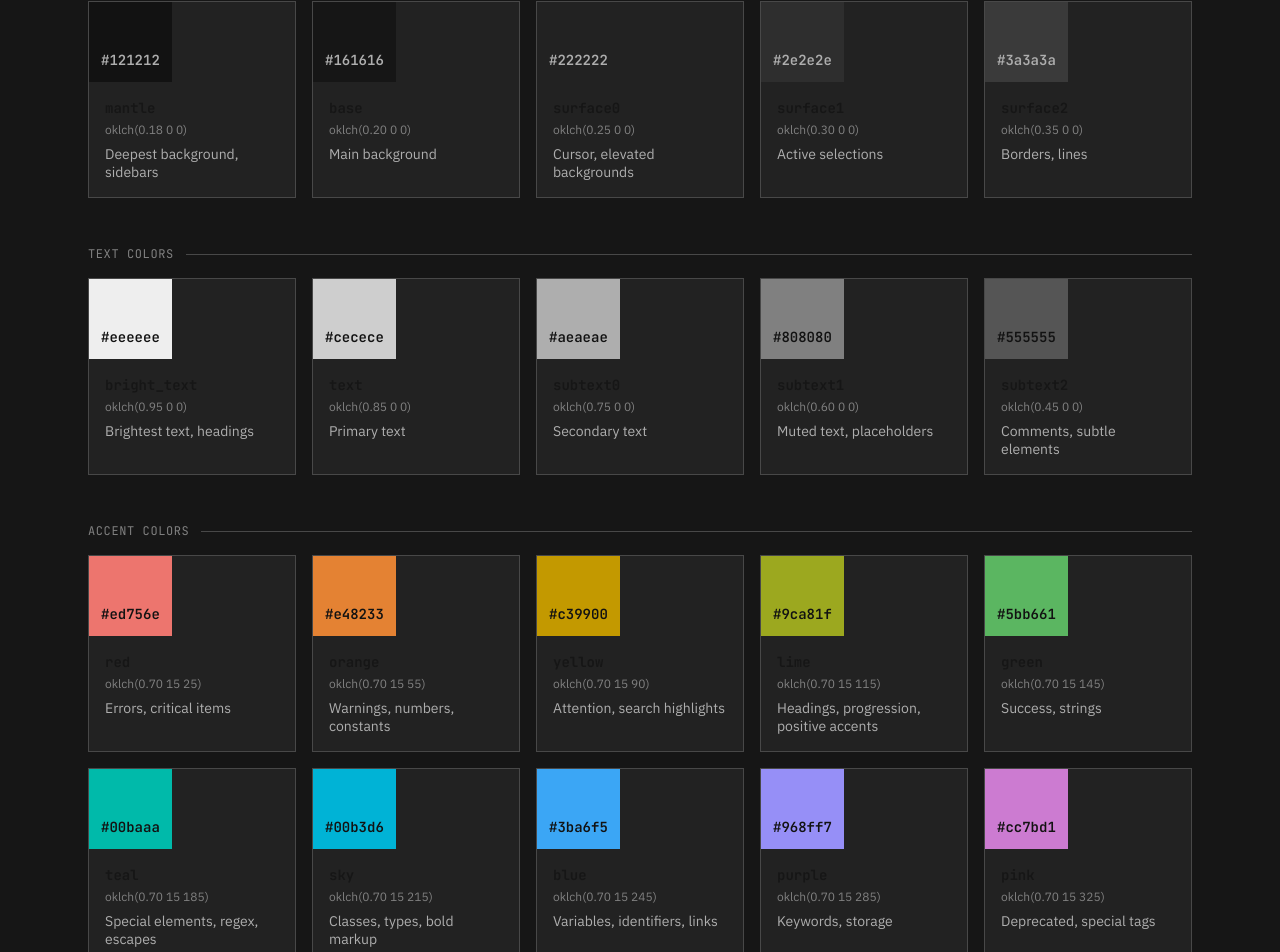
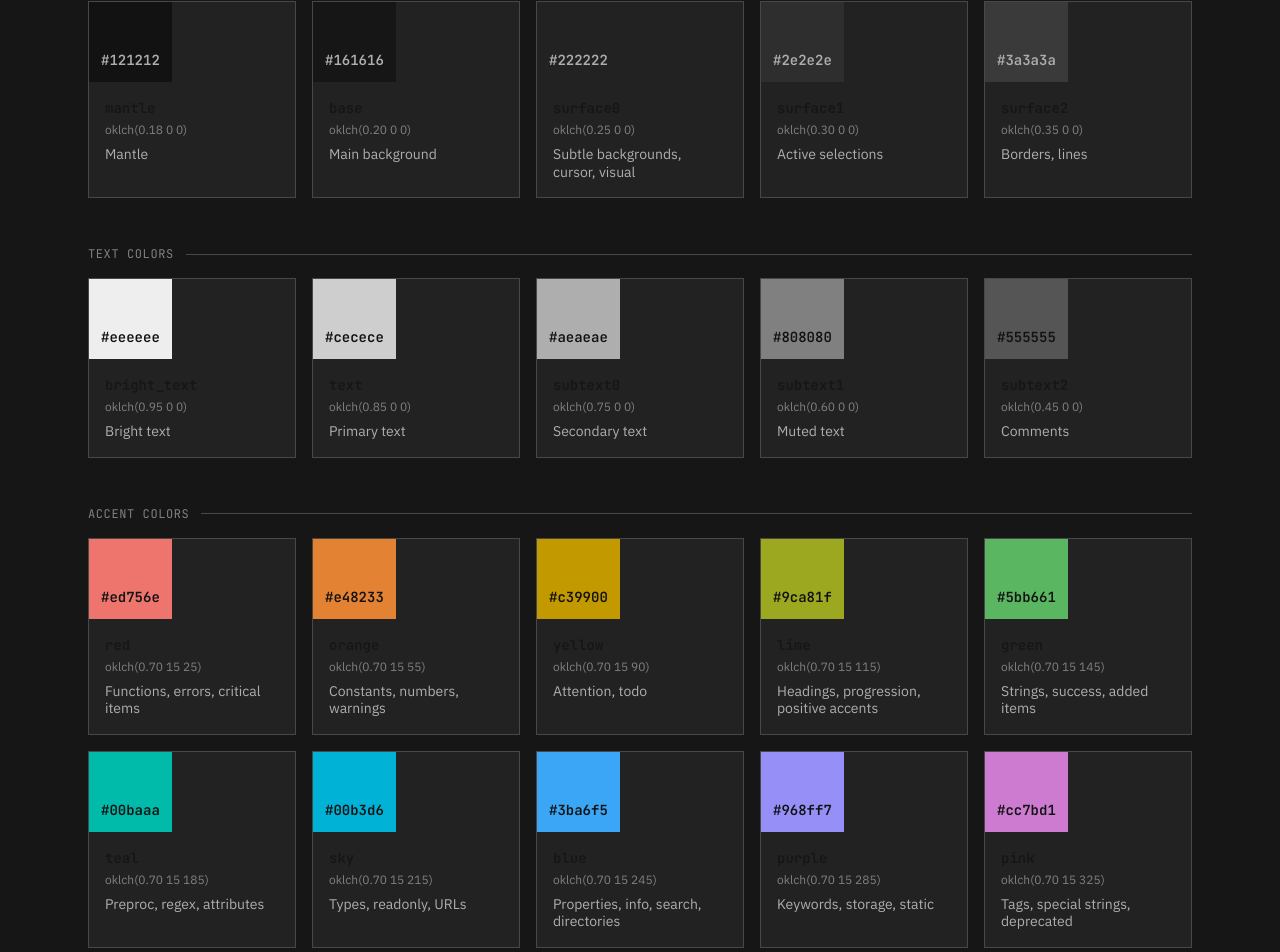
Before and after one commit to oxidescheme/website, a Next.js app: page /colors in a window 1280 px wide. Shown: the part 264-1216 px from the top of the page. Built offline with nearby package versions, Linux system fonts and the light colour scheme.

Commit message:
docs: align semantic color usages with nvim definitions

```diff
--- a/src/data/colors.ts
+++ b/src/data/colors.ts
@@ -13,7 +13,7 @@ export const colors: Color[] = [
     hex: "#121212",
     oklch: "oklch(0.18 0 0)",
     category: "surface",
-    usage: "Deepest background, sidebars",
+    usage: "Mantle",
   },
   {
     name: "base",
@@ -27,7 +27,7 @@ export const colors: Color[] = [
     hex: "#222222",
     oklch: "oklch(0.25 0 0)",
     category: "surface",
-    usage: "Cursor, elevated backgrounds",
+    usage: "Subtle backgrounds, cursor, visual",
   },
   {
     name: "surface1",
@@ -50,7 +50,7 @@ export const colors: Color[] = [
     hex: "#eeeeee",
     oklch: "oklch(0.95 0 0)",
     category: "text",
-    usage: "Brightest text, headings",
+    usage: "Bright text",
   },
   {
     name: "text",
@@ -71,14 +71,14 @@ export const colors: Color[] = [
     hex: "#808080",
     oklch: "oklch(0.60 0 0)",
     category: "text",
-    usage: "Muted text, placeholders",
+    usage: "Muted text",
   },
   {
     name: "subtext2",
     hex: "#555555",
     oklch: "oklch(0.45 0 0)",
     category: "text",
-    usage: "Comments, subtle elements",
+    usage: "Comments",
   },
 
   // Semantic Accent Colors
@@ -87,21 +87,21 @@ export const colors: Color[] = [
     hex: "#ed756e",
     oklch: "oklch(0.70 15 25)",
     category: "accent",
-    usage: "Errors, critical items",
+    usage: "Functions, errors, critical items",
   },
   {
     name: "orange",
     hex: "#e48233",
     oklch: "oklch(0.70 15 55)",
     category: "accent",
-    usage: "Warnings, numbers, constants",
+    usage: "Constants, numbers, warnings",
   },
   {
     name: "yellow",
     hex: "#c39900",
     oklch: "oklch(0.70 15 90)",
     category: "accent",
-    usage: "Attention, search highlights",
+    usage: "Attention, todo",
   },
   {
     name: "lime",
@@ -115,42 +115,42 @@ export const colors: Color[] = [
     hex: "#5bb661",
     oklch: "oklch(0.70 15 145)",
     category: "accent",
-    usage: "Success, strings",
+    usage: "Strings, success, added items",
   },
   {
     name: "teal",
     hex: "#00baaa",
     oklch: "oklch(0.70 15 185)",
     category: "accent",
-    usage: "Special elements, regex, escapes",
+    usage: "Preproc, regex, attributes",
   },
   {
     name: "sky",
     hex: "#00b3d6",
     oklch: "oklch(0.70 15 215)",
     category: "accent",
-    usage: "Classes, types, bold markup",
+    usage: "Types, readonly, URLs",
   },
   {
     name: "blue",
     hex: "#3ba6f5",
     oklch: "oklch(0.70 15 245)",
     category: "accent",
-    usage: "Variables, identifiers, links",
+    usage: "Properties, info, search, directories",
   },
   {
     name: "purple",
     hex: "#968ff7",
     oklch: "oklch(0.70 15 285)",
     category: "accent",
-    usage: "Keywords, storage",
+    usage: "Keywords, storage, static",
   },
   {
     name: "pink",
     hex: "#cc7bd1",
     oklch: "oklch(0.70 15 325)",
     category: "accent",
-    usage: "Deprecated, special tags",
+    usage: "Tags, special strings, deprecated",
   },
 
   // Bright Accent Colors
@@ -159,21 +159,21 @@ export const colors: Color[] = [
     hex: "#ff9890",
     oklch: "oklch(0.80 15 25)",
     category: "bright_accent",
-    usage: "Errors, critical items",
+    usage: "Functions, errors, critical items",
   },
   {
     name: "bright_orange",
     hex: "#ffa156",
     oklch: "oklch(0.80 15 55)",
     category: "bright_accent",
-    usage: "Warnings, numbers, constants",
+    usage: "Constants, numbers, warnings",
   },
   {
     name: "bright_yellow",
     hex: "#e3b831",
     oklch: "oklch(0.80 15 90)",
     category: "bright_accent",
-    usage: "Attention, search highlights",
+    usage: "Attention, todo",
   },
   {
     name: "bright_lime",
@@ -187,42 +187,42 @@ export const colors: Color[] = [
     hex: "#7bd77f",
     oklch: "oklch(0.80 15 145)",
     category: "bright_accent",
-    usage: "Success, strings",
+    usage: "Strings, success, added items",
   },
   {
     name: "bright_teal",
     hex: "#00dcca",
     oklch: "oklch(0.80 15 185)",
     category: "bright_accent",
-    usage: "Special elements, regex, escapes",
+    usage: "Preproc, regex, attributes",
   },
   {
     name: "bright_sky",
     hex: "#00d5f9",
     oklch: "oklch(0.80 15 215)",
     category: "bright_accent",
-    usage: "Classes, types, bold markup",
+    usage: "Types, readonly, URLs",
   },
   {
     name: "bright_blue",
     hex: "#6fc6ff",
     oklch: "oklch(0.80 15 245)",
     category: "bright_accent",
-    usage: "Variables, identifiers, links",
+    usage: "Properties, info, search, directories",
   },
   {
     name: "bright_purple",
     hex: "#b5b2ff",
     oklch: "oklch(0.80 15 285)",
     category: "bright_accent",
-    usage: "Keywords, storage",
+    usage: "Keywords, storage, static",
   },
   {
     name: "bright_pink",
     hex: "#dd8be2",
     oklch: "oklch(0.80 15 325)",
     category: "bright_accent",
-    usage: "Deprecated, special tags",
+    usage: "Tags, special strings, deprecated",
   },
 
   // Diff Colors
@@ -231,20 +231,20 @@ export const colors: Color[] = [
     hex: "#452b28",
     oklch: "oklch(0.32 0.04 25)",
     category: "diff",
-    usage: "Dark red background (deletions)",
+    usage: "Deleted lines",
   },
   {
     name: "diff_add",
     hex: "#263826",
     oklch: "oklch(0.32 0.04 145)",
     category: "diff",
-    usage: "Dark green background (additions)",
+    usage: "Added lines",
   },
   {
     name: "diff_change",
     hex: "#213546",
     oklch: "oklch(0.32 0.04 245)",
     category: "diff",
-    usage: "Dark blue background (modifications)",
+    usage: "Changed lines",
   },
 ];
```
